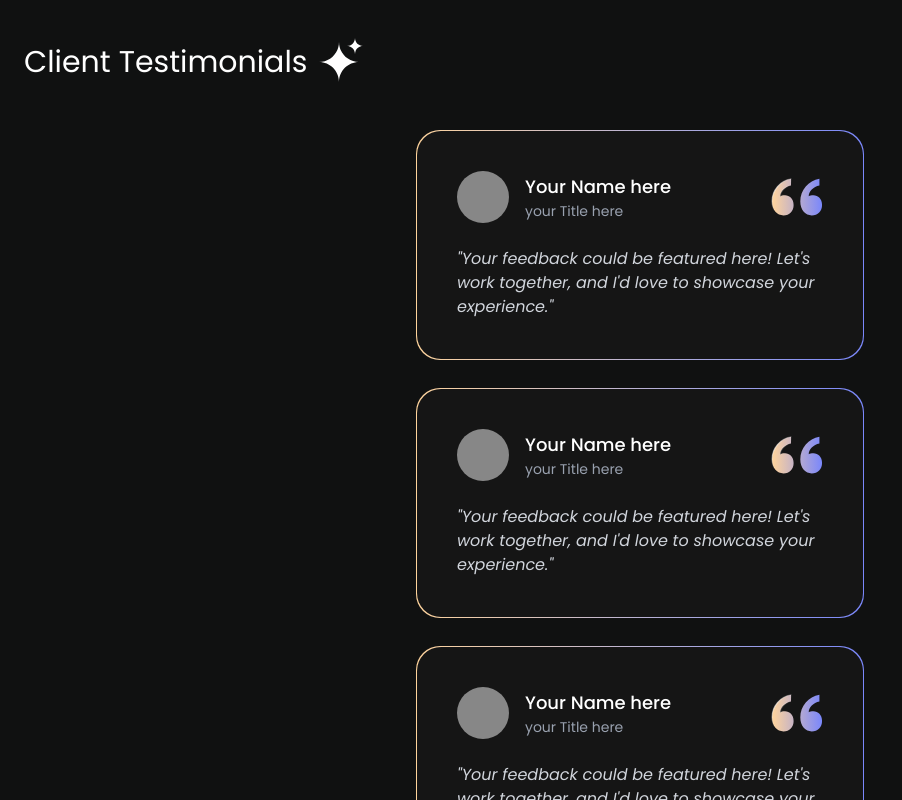
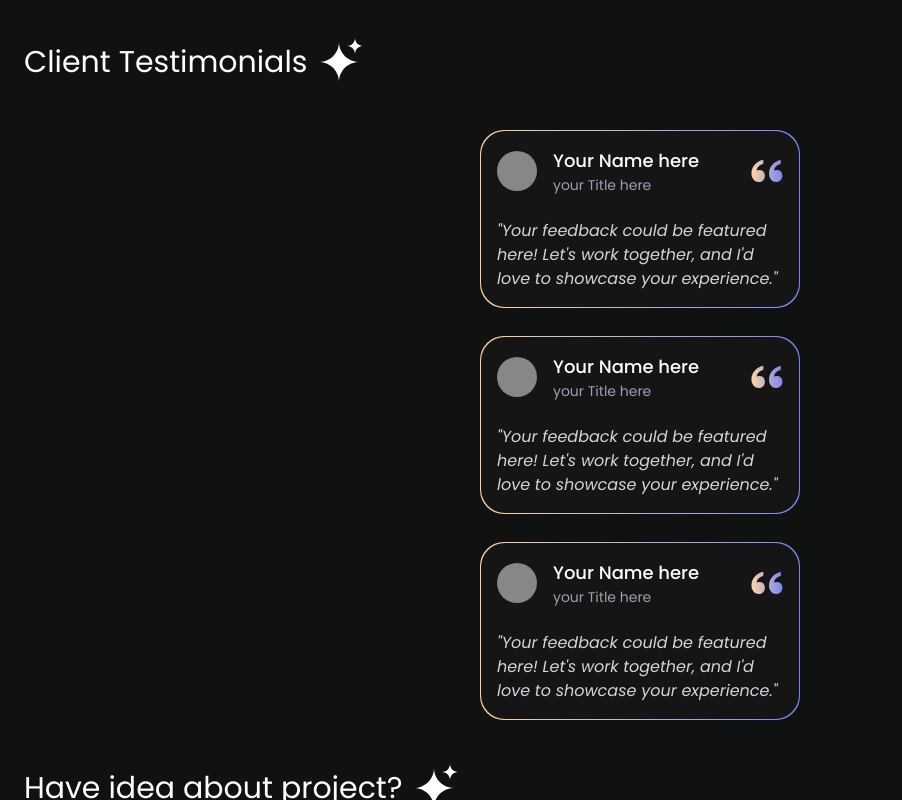
Before and after one commit to Still-Maintainance/Portfolio-2.0, a React (Vite) app: page / in a window 1280 px wide. Shown: the part 3760-4560 px from the top of the page, without its empty margins (0-902 px from the left). Built offline with nearby package versions, Linux system fonts and the light colour scheme.

Commit message:
refactor Testimonial component for improved layout and styling; adjust padding and image sizes for better responsiveness

```diff
--- a/src/Testimonial.jsx
+++ b/src/Testimonial.jsx
@@ -3,13 +3,13 @@ import fasila from "./assets/fasila.svg";
 // eslint-disable-next-line react/prop-types
 export default function Testimonial({ name, title, feedback }) {
   return (
-    <div className="relative mx-auto mb-7 max-w-md">
+    <div className="relative mx-auto mb-7 max-w-md sm:max-w-xs">
       <div className="rounded-3xl bg-gradient-to-r from-[#FFD49C] to-[#7A87FB] p-[1px]">
-        <div className="rounded-3xl bg-[#151515] p-10">
+        <div className="rounded-3xl bg-[#151515] p-4">
           <div className="mb-6 flex items-center">
             <div className="flex w-full items-center justify-between">
               <div className="flex items-center">
-                <div className="flex h-13 w-13 items-center justify-center rounded-full bg-[#878787]">
+                <div className="flex h-10 w-10 items-center justify-center rounded-full bg-[#878787]">
                   <img />
                 </div>
                 <div className="ml-4">
@@ -18,7 +18,7 @@ export default function Testimonial({ name, title, feedback }) {
                 </div>
               </div>
               <div className="flex items-end justify-end">
-                <img className="w-13" src={fasila} alt="fasila" />
+                <img className="w-8" src={fasila} alt="fasila" />
               </div>
             </div>
           </div>
```
